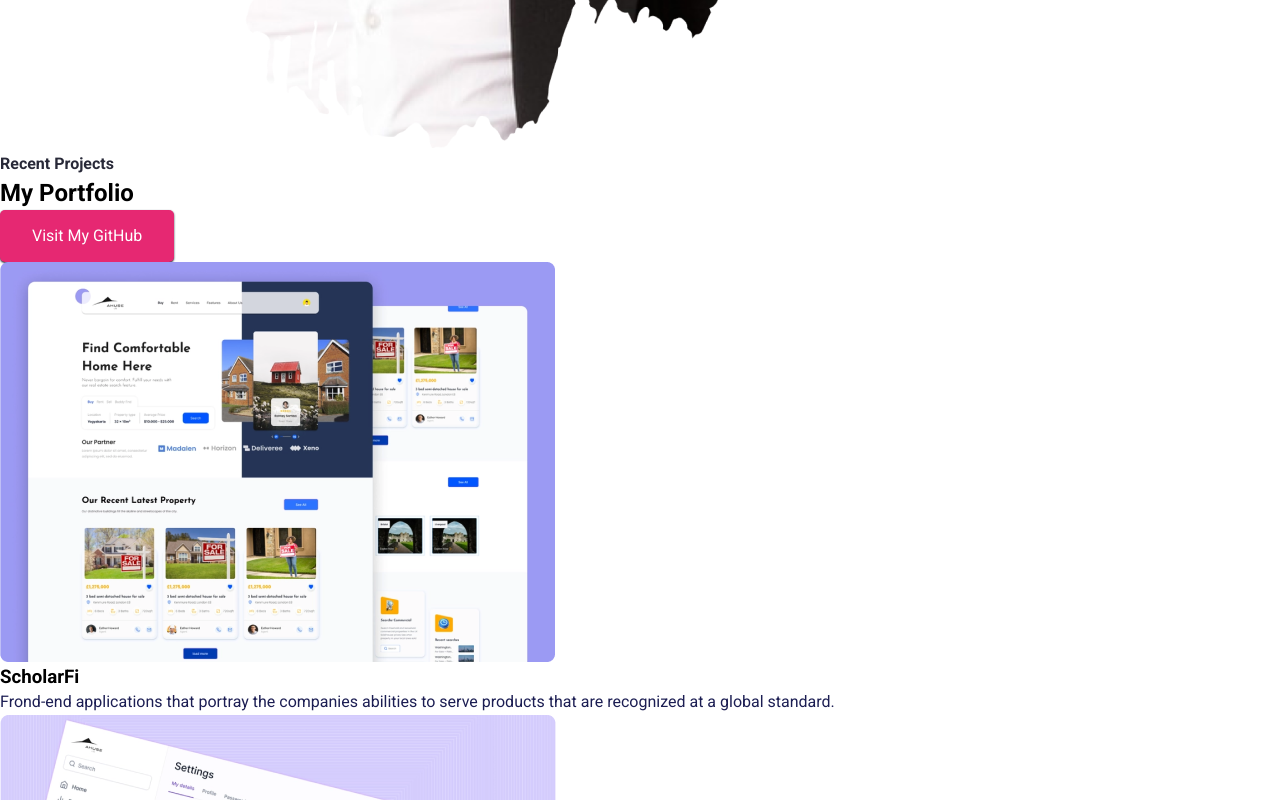
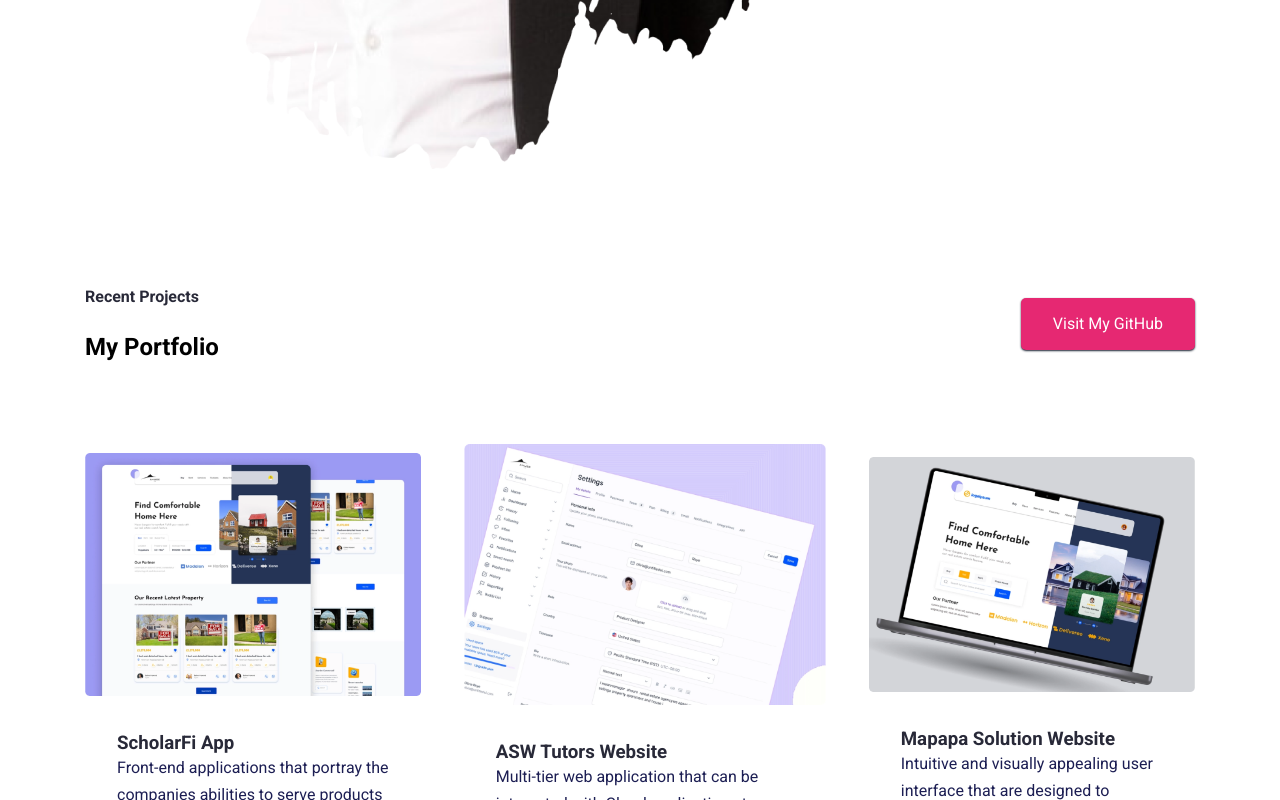
Before and after one commit to mathebulansuku/react-js-personal-portfolio, a React (Create React App) app: page / in a window 1280 px wide. Shown: the part 2630-3430 px from the top of the page. Built offline with nearby package versions, Linux system fonts and the light colour scheme.

Commit message:
Portfolio styling CSS done

```diff
--- a/src/App.css
+++ b/src/App.css
@@ -362,3 +362,82 @@ h2 {
 /* About Us ENDS */
 
 /* my portfolio */
+
+.portfolio-section {
+  display: flex;
+  padding: 112px 85px;
+  flex-direction: column;
+  align-items: flex-start;
+  gap: 80px;
+}
+
+.portfolio-container-box {
+  display: flex;
+  justify-content: space-between;
+  align-items: center;
+  width: 100%;
+}
+
+.portfolio-container {
+  display: flex;
+  flex-direction: column;
+  align-items: flex-start;
+  gap: 21.3px;
+}
+
+.portfolio-section-container {
+  display: flex;
+  align-items: center;
+  justify-content: center;
+  gap: 42.6px;
+  width: 100%;
+}
+
+.portfolio-section-img {
+  border-radius: 8px;
+  width: 100%;
+}
+.portfolio-section-img > img {
+  width: 100%;
+}
+
+.portfolio-section-card {
+  display: flex;
+  flex-direction: column;
+  align-items: flex-start;
+  gap: 32px;
+  flex: 1 0 0;
+  background: #fff;
+  box-shadow: 0 0 32px 0 rgba(0, 0, 0, 0.15);
+  cursor: pointer;
+  border-top-left-radius: 12px;
+  border-top-right-radius: 12px;
+}
+
+.portfolio-section-card-content {
+  display: flex;
+  padding: 32px;
+  flex-direction: column;
+  align-items: flex-start;
+  gap: 32px;
+  align-self: strech;
+}
+
+.portfolio-section-title {
+  color: var(--heading-color);
+}
+
+.portfolio-link {
+  text-decoration: none;
+  display: flex;
+  gap: 16px;
+  border-bottom: 1.33px solid var(--primary);
+  padding-bottom: 10.6px;
+  font-weight: 600;
+}
+
+.portfolio-section-card:hover path {
+  stroke: #006b6a;
+}
+
+/* Portfolio ENDS */
--- a/src/Pages/Home/MyPortfolio.jsx
+++ b/src/Pages/Home/MyPortfolio.jsx
@@ -23,7 +23,7 @@ export default function MyPortfolio() {
                 <h3 className="portfolio-section-title">{item.title}</h3>
                 <p className="text-md">{item.description}</p>
               </div>
-              <p className="text-sm portfolio-link"></p>
+              <p className="text-sm portfolio-link">{item.link}</p>
             </div>
           </div>
         ))}
--- a/src/data/index.json
+++ b/src/data/index.json
@@ -29,21 +29,21 @@
     {
       "id": "1",
       "src": "./img/placeholder-image.png",
-      "title": "ScholarFi",
-      "description": "Frond-end applications that portray the companies abilities to serve products that are recognized at a global standard.",
+      "title": "ScholarFi App",
+      "description": "Front-end applications that portray the companies abilities to serve products that are recognized at a global standard.",
       "link": "View In GitHub"
     },
     {
       "id": "2",
       "src": "./img/placeholder-image-1.png",
-      "title": "Back-End Dev",
+      "title": "ASW Tutors Website",
       "description": "Multi-tier web application that can be integrated with Cloud applications to optimize application functionality and scale globally.",
       "link": "View In GitHub"
     },
     {
       "id": "3",
       "src": "./img/placeholder-image-2.png",
-      "title": "UI & UX Design",
+      "title": "Mapapa Solution Website",
       "description": "Intuitive and visually appealing user interface that are designed to enhance customer experience and satisfaction.",
       "link": "View In GitHub"
     }
```
